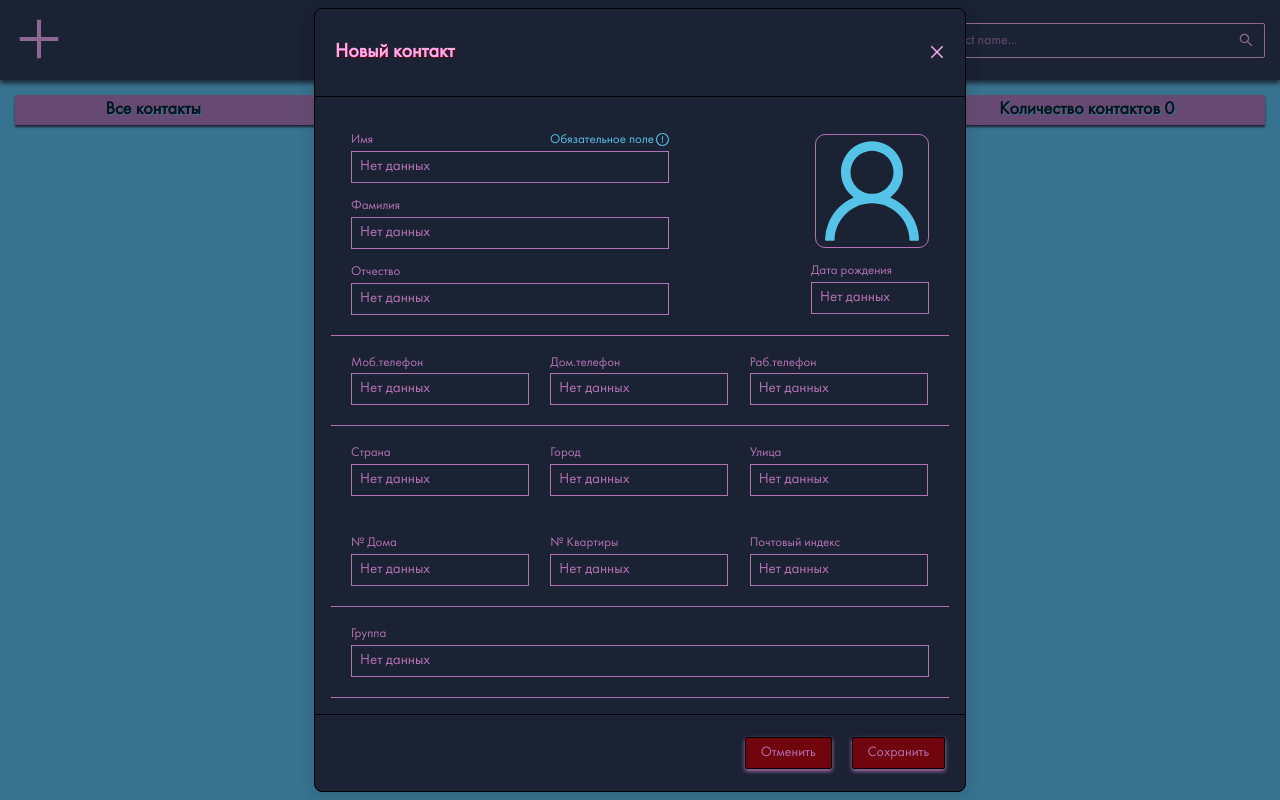
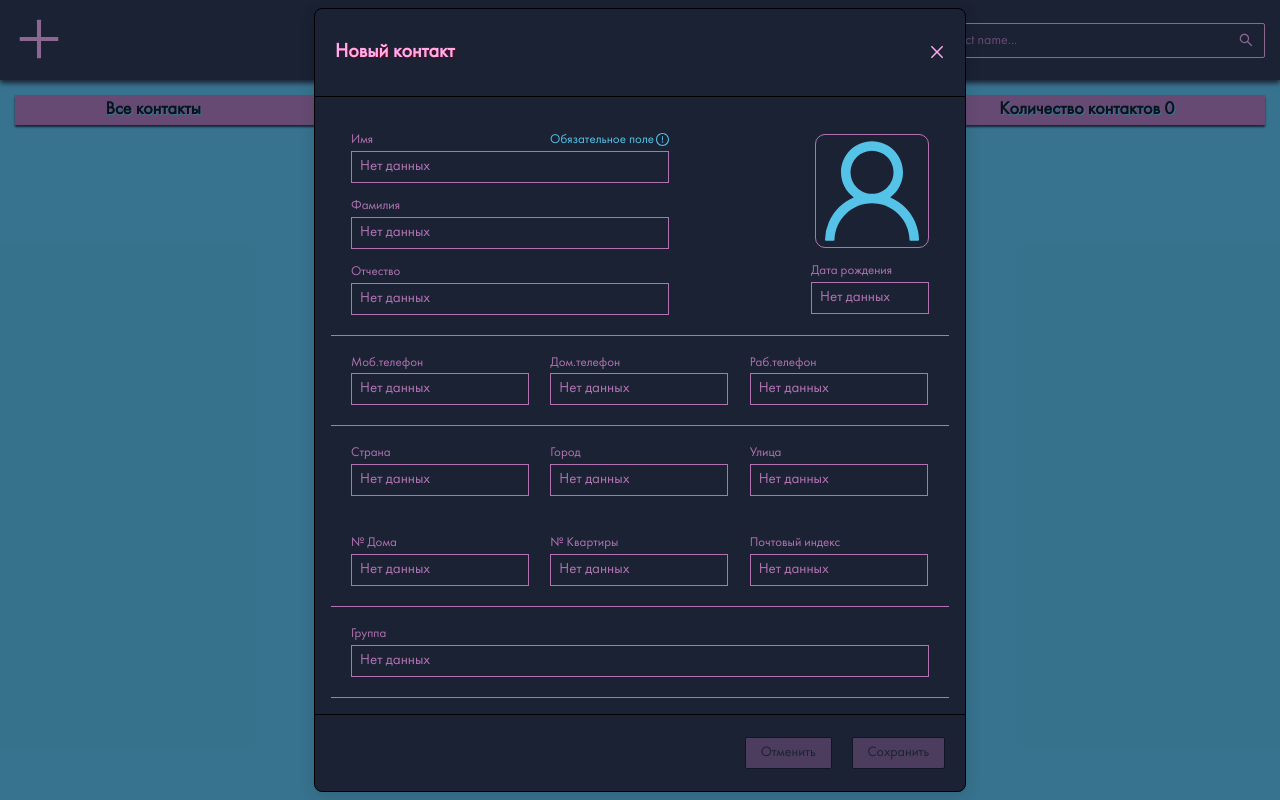
Before and after one commit to saxumcordis/contactbook, a React (Create React App) app: page / in a window 1280 px wide. Both pictures are taken after a click on the element 39 px from the left and 40 px from the top of the page. Built offline with nearby package versions, Linux system fonts and the light colour scheme.

Commit message:
switch colors

```diff
--- a/src/ui/NewContactModal/components/NewContactModalFooter.module.scss
+++ b/src/ui/NewContactModal/components/NewContactModalFooter.module.scss
@@ -15,19 +15,16 @@
 .button {
   background: $color3 !important;
   border-color: $color4 !important;
-  color: $color2 !important;
-  box-shadow: 0 2px 4px $color2 !important;
+  color: $color1 !important;
 
   &:hover {
     color: $color1 !important;
-    box-shadow: 0 2px 4px $primary !important;
+    border-color: $primary !important;
   }
 
   &[disabled] {
-    color: $color3 !important;
-    background: $color2 !important;
-    border-color: $color4 !important;
-    box-shadow: 0 2px 4px $color3 !important;
+    color: $color1 !important;
+    opacity: 0.32;
   }
 
   &:hover:disabled {
```
